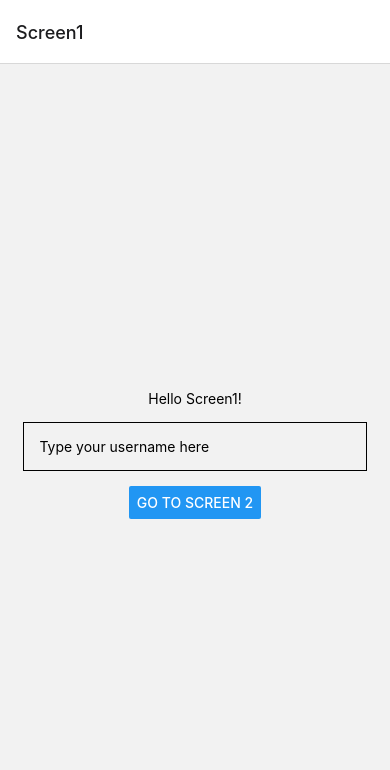
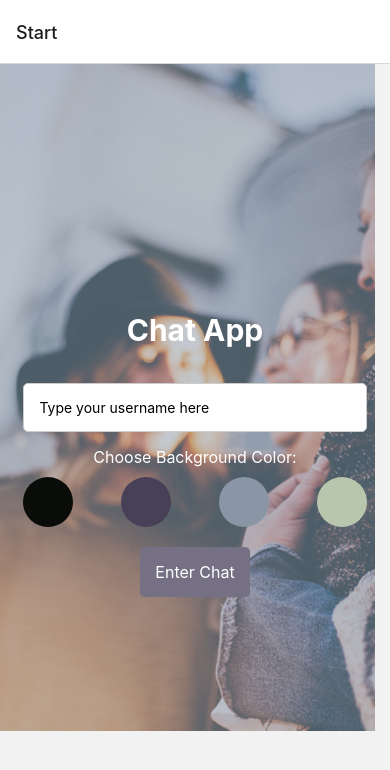
Before and after one commit to sanas12/Chat-App, a React Native app: screen /Start in a window 390 px wide. Shown: the top 770 px of the page. Built offline with nearby package versions, Linux system fonts and the light colour scheme.

Commit message:
Added background image and colors

```diff
--- a/App.js
+++ b/App.js
@@ -1,8 +1,10 @@
-// import the screens
-import Screen1 from "./components/Screen1";
-import Screen2 from "./components/Screen2";
+// App.js
 
-// import react Navigation
+// Import the screens
+import Start from "./components/Start";
+import Chat from "./components/Chat";
+
+// Import react Navigation
 import { NavigationContainer } from "@react-navigation/native";
 import { createNativeStackNavigator } from "@react-navigation/native-stack";
 
@@ -12,9 +14,13 @@ const Stack = createNativeStackNavigator();
 const App = () => {
   return (
     <NavigationContainer>
-      <Stack.Navigator initialRouteName="Screen1">
-        <Stack.Screen name="Screen1" component={Screen1} />
-        <Stack.Screen name="Screen2" component={Screen2} />
+      <Stack.Navigator initialRouteName="Start">
+        <Stack.Screen name="Start" component={Start} />
+        <Stack.Screen
+          name="Chat"
+          component={Chat}
+          options={({ route }) => ({ title: route.params.name })}
+        />
       </Stack.Navigator>
     </NavigationContainer>
   );
--- /dev/null
+++ b/components/Chat.js
@@ -0,0 +1,30 @@
+import React, { useEffect } from "react";
+import { StyleSheet, View, Text } from "react-native";
+
+const Chat = ({ route, navigation }) => {
+  const { name, bgColor } = route.params;
+
+  useEffect(() => {
+    navigation.setOptions({ title: name });
+  }, []);
+
+  return (
+    <View style={[styles.container, { backgroundColor: bgColor }]}>
+      <Text style={styles.text}>Hello, {name}!</Text>
+    </View>
+  );
+};
+
+const styles = StyleSheet.create({
+  container: {
+    flex: 1,
+    justifyContent: "center",
+    alignItems: "center",
+  },
+  text: {
+    fontSize: 20,
+    color: "#fff",
+  },
+});
+
+export default Chat;
--- a/components/Screen1.js
+++ /dev/null
@@ -1,39 +0,0 @@
-import { useState } from "react";
-import { StyleSheet, View, Text, Button, TextInput } from "react-native";
-
-const Screen1 = ({ navigation }) => {
-  const [name, setName] = useState("");
-
-  return (
-    <View style={styles.container}>
-      <Text>Hello Screen1!</Text>
-      <TextInput
-        style={styles.textInput}
-        value={name}
-        onChangeText={setName}
-        placeholder="Type your username here"
-      />
-      <Button
-        title="Go to Screen 2"
-        onPress={() => navigation.navigate("Screen2", { name: name })}
-      />
-    </View>
-  );
-};
-
-const styles = StyleSheet.create({
-  container: {
-    flex: 1,
-    justifyContent: "center",
-    alignItems: "center",
-  },
-  textInput: {
-    width: "88%",
-    padding: 15,
-    borderWidth: 1,
-    marginTop: 15,
-    marginBottom: 15,
-  },
-});
-
-export default Screen1;
--- a/components/Screen2.js
+++ /dev/null
@@ -1,24 +0,0 @@
-import { StyleSheet, View, Text } from "react-native";
-import { useEffect } from "react";
-
-const Screen2 = ({ route, navigation }) => {
-  const { name } = route.params;
-  useEffect(() => {
-    navigation.setOptions({ title: name });
-  }, []);
-  return (
-    <View style={styles.container}>
-      <Text>Hello Screen2!</Text>
-    </View>
-  );
-};
-
-const styles = StyleSheet.create({
-  container: {
-    flex: 1,
-    justifyContent: "center",
-    alignItems: "center",
-  },
-});
-
-export default Screen2;
--- /dev/null
+++ b/components/Start.js
@@ -0,0 +1,104 @@
+import React, { useState } from "react";
+import {
+  StyleSheet,
+  View,
+  Text,
+  TextInput,
+  TouchableOpacity,
+  ImageBackground,
+} from "react-native";
+
+const Start = ({ navigation }) => {
+  const [name, setName] = useState("");
+  const [bgColor, setBgColor] = useState("");
+
+  const backgroundColors = ["#090C08", "#474056", "#8A95A5", "#B9C6AE"];
+
+  return (
+    <ImageBackground
+      source={require("../img/background-img.png")}
+      style={styles.background}
+    >
+      <View style={styles.container}>
+        <Text style={styles.title}>Chat App</Text>
+        <TextInput
+          style={styles.textInput}
+          value={name}
+          onChangeText={setName}
+          placeholder="Type your username here"
+        />
+        <Text style={styles.colorText}>Choose Background Color:</Text>
+        <View style={styles.colorContainer}>
+          {backgroundColors.map((color) => (
+            <TouchableOpacity
+              key={color}
+              style={[styles.colorOption, { backgroundColor: color }]}
+              onPress={() => setBgColor(color)}
+            />
+          ))}
+        </View>
+        <TouchableOpacity
+          style={styles.button}
+          onPress={() => navigation.navigate("Chat", { name, bgColor })}
+        >
+          <Text style={styles.buttonText}>Enter Chat</Text>
+        </TouchableOpacity>
+      </View>
+    </ImageBackground>
+  );
+};
+
+const styles = StyleSheet.create({
+  background: {
+    flex: 1,
+    justifyContent: "center",
+    alignItems: "center",
+  },
+  container: {
+    width: "88%",
+    alignItems: "center",
+  },
+  title: {
+    fontSize: 30,
+    fontWeight: "bold",
+    marginBottom: 20,
+    color: "#fff",
+  },
+  textInput: {
+    width: "100%",
+    padding: 15,
+    borderWidth: 1,
+    borderColor: "#ccc",
+    borderRadius: 5,
+    backgroundColor: "#fff",
+    marginTop: 15,
+    marginBottom: 15,
+  },
+  colorText: {
+    fontSize: 16,
+    color: "#fff",
+    marginBottom: 10,
+  },
+  colorContainer: {
+    flexDirection: "row",
+    justifyContent: "space-between",
+    width: "100%",
+    marginBottom: 20,
+  },
+  colorOption: {
+    width: 50,
+    height: 50,
+    borderRadius: 25,
+  },
+  button: {
+    backgroundColor: "#757083",
+    padding: 15,
+    borderRadius: 5,
+  },
+  buttonText: {
+    color: "#fff",
+    fontSize: 16,
+  },
+});
+
+export default Start;
```
Also changed, not shown: img/background-img.png (added), img/icon.svg (added).
